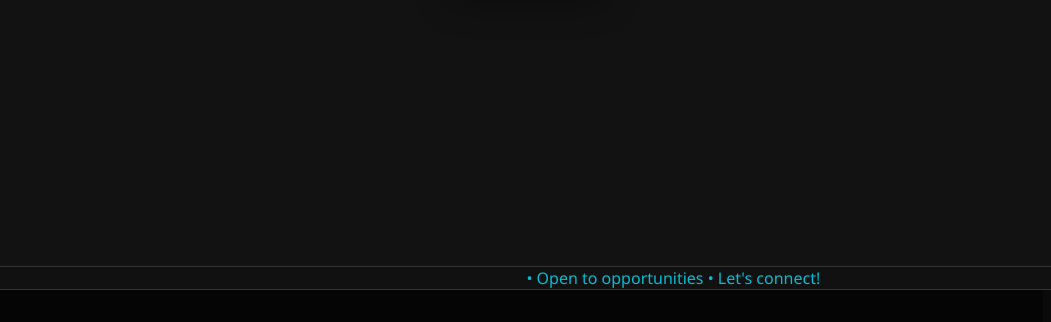
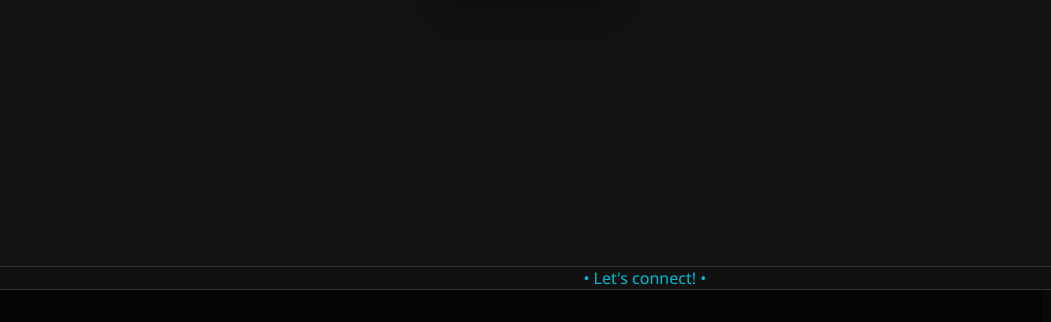
Before and after one commit to koushik21bk/Koushik_Portfolio, a plain HTML site: page index.html in a window 1280 px wide. Shown: the part 630-952 px from the top of the page, without its empty margins (229-1280 px from the left). Drawn offline with Linux system fonts and the light colour scheme.

Commit message:
Update index.html

```diff
--- a/index.html
+++ b/index.html
@@ -637,7 +637,7 @@
 
   <!-- Floating Text -->
   <div class="floating-text">
-    <span> • Open to opportunities • Let's connect!</span>
+    <span> • Let's connect! • </span>
   </div>
 
   <!-- Scroll Button
```
